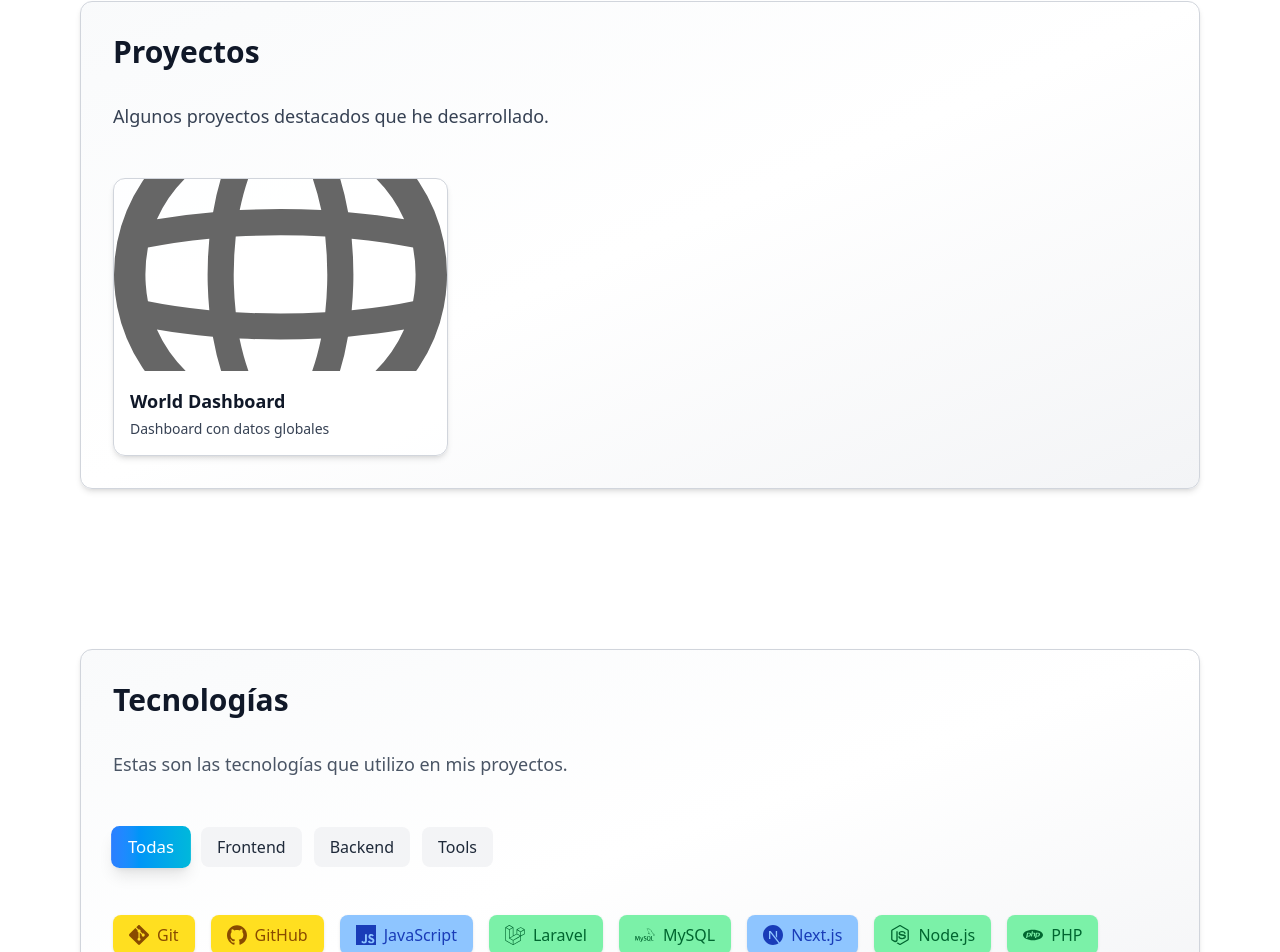
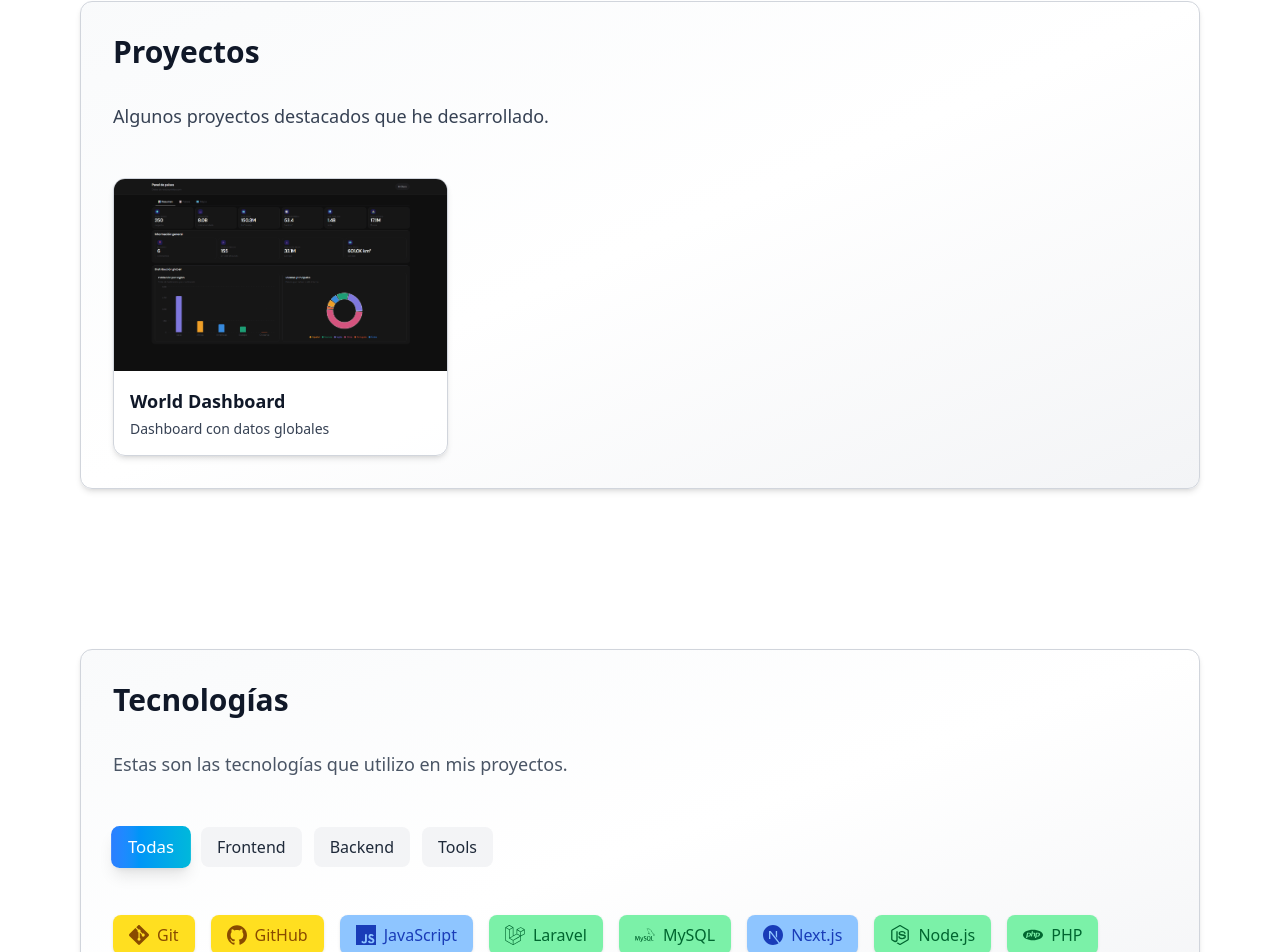
Before and after one commit to InakiFarinas/portfolio, a React (Vite) app: page / in a window 1280 px wide. Shown: the part 732-1684 px from the top of the page. Built offline with nearby package versions, Linux system fonts and the light colour scheme.

Commit message:
Update image source for World Dashboard project

```diff
--- a/src/components/Projects.tsx
+++ b/src/components/Projects.tsx
@@ -2,7 +2,7 @@ import ProjectCard from './ProjectCard';
 import SectionContainer from './SectionContainer';
 
 const proyectos = [
-  { id: 1, nombre: 'World Dashboard', descripcion: 'Dashboard con datos globales', url: 'https://world-dashboard-smoky.vercel.app', imagen: '/globe.svg' },
+  { id: 1, nombre: 'World Dashboard', descripcion: 'Dashboard con datos globales', url: 'https://world-dashboard-smoky.vercel.app', imagen: '/WorldDashboard.png' },
 ];
 
 export default function Projects() {
```
